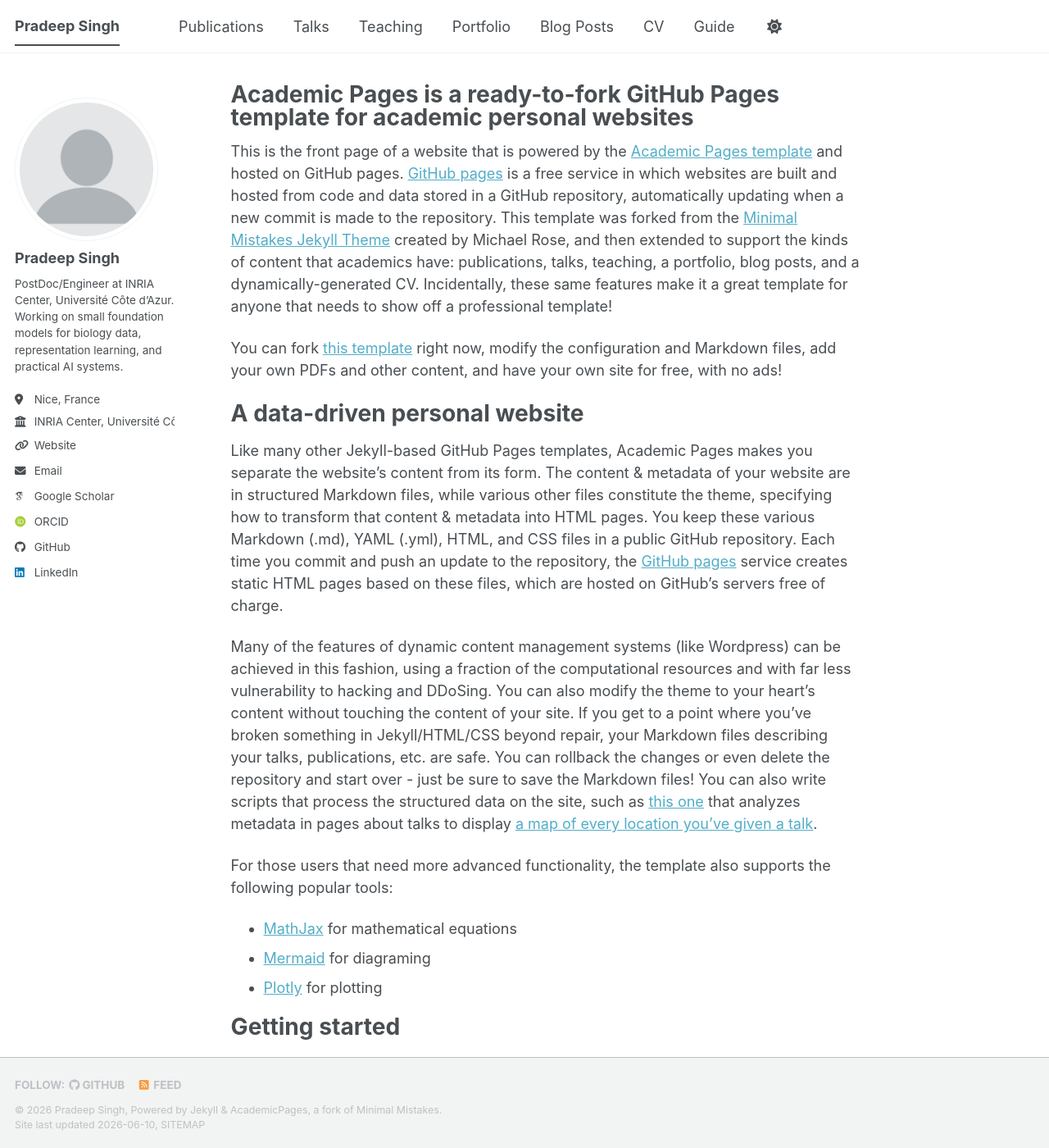
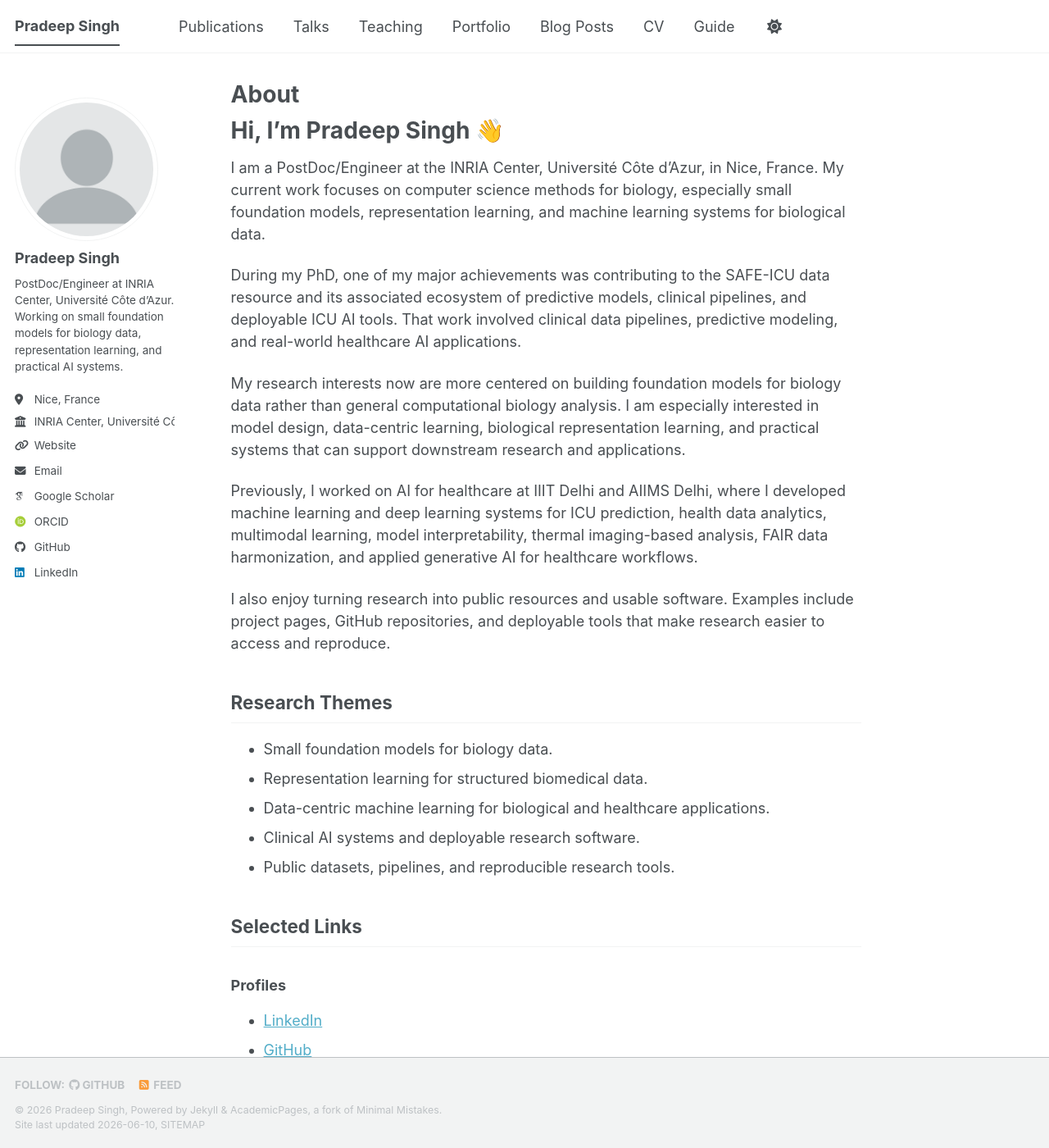
Before and after one commit to pradeepsinghnitk/pradeepsinghnitk.github.io, a Jekyll site: the page built from _pages/about.md, in a window 1280 px wide and 1400 px high. Shown: the whole window at 82% size. Built offline with Jekyll 4.4.1, drawn with Linux system fonts in a browser that asks for light colours; some web fonts are replaced; a script bundle is joined from its source files by our own code; library files that are not in the unit come from our copies; some of the changed text lies outside the part shown.

Commit message:
Update about.md

```diff
--- a/_pages/about.md
+++ b/_pages/about.md
@@ -1,56 +1,48 @@
 ---
+title: "About"
 permalink: /
-title: "Academic Pages is a ready-to-fork GitHub Pages template for academic personal websites"
 author_profile: true
 redirect_from:
   - /about/
   - /about.html
 ---
 
-This is the front page of a website that is powered by the [Academic Pages template](https://github.com/academicpages/academicpages.github.io) and hosted on GitHub pages. [GitHub pages](https://pages.github.com) is a free service in which websites are built and hosted from code and data stored in a GitHub repository, automatically updating when a new commit is made to the repository. This template was forked from the [Minimal Mistakes Jekyll Theme](https://mmistakes.github.io/minimal-mistakes/) created by Michael Rose, and then extended to support the kinds of content that academics have: publications, talks, teaching, a portfolio, blog posts, and a dynamically-generated CV. Incidentally, these same features make it a great template for anyone that needs to show off a professional template!
+# Hi, I'm Pradeep Singh 👋
 
- You can fork [this template](https://github.com/academicpages/academicpages.github.io) right now, modify the configuration and Markdown files, add your own PDFs and other content, and have your own site for free, with no ads!
+I am a PostDoc/Engineer at the INRIA Center, Université Côte d’Azur, in Nice, France. My current work focuses on computer science methods for biology, especially small foundation models, representation learning, and machine learning systems for biological data.
 
-A data-driven personal website
-======
-Like many other Jekyll-based GitHub Pages templates, Academic Pages makes you separate the website's content from its form. The content & metadata of your website are in structured Markdown files, while various other files constitute the theme, specifying how to transform that content & metadata into HTML pages. You keep these various Markdown (.md), YAML (.yml), HTML, and CSS files in a public GitHub repository. Each time you commit and push an update to the repository, the [GitHub pages](https://pages.github.com/) service creates static HTML pages based on these files, which are hosted on GitHub's servers free of charge.
+During my PhD, one of my major achievements was contributing to the SAFE-ICU data resource and its associated ecosystem of predictive models, clinical pipelines, and deployable ICU AI tools. That work involved clinical data pipelines, predictive modeling, and real-world healthcare AI applications.
 
-Many of the features of dynamic content management systems (like Wordpress) can be achieved in this fashion, using a fraction of the computational resources and with far less vulnerability to hacking and DDoSing. You can also modify the theme to your heart's content without touching the content of your site. If you get to a point where you've broken something in Jekyll/HTML/CSS beyond repair, your Markdown files describing your talks, publications, etc. are safe. You can rollback the changes or even delete the repository and start over - just be sure to save the Markdown files! You can also write scripts that process the structured data on the site, such as [this one](https://github.com/academicpages/academicpages.github.io/blob/master/talkmap.ipynb) that analyzes metadata in pages about talks to display [a map of every location you've given a talk](https://academicpages.github.io/talkmap.html).
+My research interests now are more centered on building foundation models for biology data rather than general computational biology analysis. I am especially interested in model design, data-centric learning, biological representation learning, and practical systems that can support downstream research and applications.
 
-For those users that need more advanced functionality, the template also supports the following popular tools:
-- [MathJax](https://www.mathjax.org/) for mathematical equations
-- [Mermaid](https://mermaid.js.org/) for diagraming
-- [Plotly](https://plotly.com/javascript/) for plotting
+Previously, I worked on AI for healthcare at IIIT Delhi and AIIMS Delhi, where I developed machine learning and deep learning systems for ICU prediction, health data analytics, multimodal learning, model interpretability, thermal imaging-based analysis, FAIR data harmonization, and applied generative AI for healthcare workflows.
 
-Getting started
-======
-1. Register a GitHub account if you don't have one and confirm your e-mail (required!)
-1. Fork [this template](https://github.com/academicpages/academicpages.github.io) by clicking the "Use this template" button in the top right.
-1. Go to the repository's settings (rightmost item in the tabs that start with "Code", should be below "Unwatch"). Rename the repository "[your GitHub username].github.io", which will also be your website's URL.
-1. Set site-wide configuration and create content & metadata (see below -- also see [this set of diffs](https://archive.is/3TPas) showing what files were changed to set up [an example site](https://getorg-testacct.github.io) for a user with the username "getorg-testacct")
-1. Upload any files (like PDFs, .zip files, etc.) to the files/ directory. They will appear at https://[your GitHub username].github.io/files/example.pdf.
-1. Check status by going to the repository settings, in the "GitHub pages" section
+I also enjoy turning research into public resources and usable software. Examples include project pages, GitHub repositories, and deployable tools that make research easier to access and reproduce.
 
-Site-wide configuration
-------
-The main configuration file for the site is in the base directory in [_config.yml](https://github.com/academicpages/academicpages.github.io/blob/master/_config.yml), which defines the content in the sidebars and other site-wide features. You will need to replace the default variables with ones about yourself and your site's github repository. The configuration file for the top menu is in [_data/navigation.yml](https://github.com/academicpages/academicpages.github.io/blob/master/_data/navigation.yml). For example, if you don't have a portfolio or blog posts, you can remove those items from that navigation.yml file to remove them from the header.
+## Research Themes
 
-Create content & metadata
-------
-For site content, there is one Markdown file for each type of content, which are stored in directories like _publications, _talks, _posts, _teaching, or _pages. For example, each talk is a Markdown file in the [_talks directory](https://github.com/academicpages/academicpages.github.io/tree/master/_talks). At the top of each Markdown file is structured data in YAML about the talk, which the theme will parse to do lots of cool stuff. The same structured data about a talk is used to generate the list of talks on the [Talks page](https://academicpages.github.io/talks), each [individual page](https://academicpages.github.io/talks/2012-03-01-talk-1) for specific talks, the talks section for the [CV page](https://academicpages.github.io/cv), and the [map of places you've given a talk](https://academicpages.github.io/talkmap.html) (if you run this [python file](https://github.com/academicpages/academicpages.github.io/blob/master/talkmap.py) or [Jupyter notebook](https://github.com/academicpages/academicpages.github.io/blob/master/talkmap.ipynb), which creates the HTML for the map based on the contents of the _talks directory).
+- Small foundation models for biology data.
+- Representation learning for structured biomedical data.
+- Data-centric machine learning for biological and healthcare applications.
+- Clinical AI systems and deployable research software.
+- Public datasets, pipelines, and reproducible research tools.
 
-**Markdown generator**
+## Selected Links
 
-The repository includes [a set of Jupyter notebooks](https://github.com/academicpages/academicpages.github.io/tree/master/markdown_generator
-) that converts a CSV containing structured data about talks or presentations into individual Markdown files that will be properly formatted for the Academic Pages template. The sample CSVs in that directory are the ones I used to create my own personal website at stuartgeiger.com. My usual workflow is that I keep a spreadsheet of my publications and talks, then run the code in these notebooks to generate the Markdown files, then commit and push them to the GitHub repository.
+### Profiles
+- [LinkedIn](https://www.linkedin.com/in/pradeep-singh-1a0335119/)
+- [GitHub](https://github.com/pradeepsinghnitk)
+- [Google Scholar](https://scholar.google.com/citations?user=VmelJF8AAAAJ)
+- [ORCID](https://orcid.org/0000-0002-1215-7553)
+- [Previous lab page](https://tavlab.iiitd.edu.in/team/pradeep-singh)
 
-How to edit your site's GitHub repository
-------
-Many people use a git client to create files on their local computer and then push them to GitHub's servers. If you are not familiar with git, you can directly edit these configuration and Markdown files directly in the github.com interface. Navigate to a file (like [this one](https://github.com/academicpages/academicpages.github.io/blob/master/_talks/2012-03-01-talk-1.md) and click the pencil icon in the top right of the content preview (to the right of the "Raw | Blame | History" buttons). You can delete a file by clicking the trashcan icon to the right of the pencil icon. You can also create new files or upload files by navigating to a directory and clicking the "Create new file" or "Upload files" buttons.
+### Projects and resources
+- [SAFE-ICU project](https://safeicu.aiims.edu.in/project/safeicu/)
+- [SIgnose](https://github.com/tavlab-iiitd/SIgnose)
+- [ThermalShockNet](https://github.com/pradeepsinghnitk/Shock-Prediction-with-Thermal-videos)
+- [ContraIndicator](https://github.com/tavlab-iiitd/ContraIndicator)
 
-Example: editing a Markdown file for a talk
-![Editing a Markdown file for a talk](/images/editing-talk.png)
+## Contact
 
-For more info
-------
-More info about configuring Academic Pages can be found in [the guide](https://academicpages.github.io/markdown/), the [growing wiki](https://github.com/academicpages/academicpages.github.io/wiki), and you can always [ask a question on GitHub](https://github.com/academicpages/academicpages.github.io/discussions). The [guides for the Minimal Mistakes theme](https://mmistakes.github.io/minimal-mistakes/docs/configuration/) (which this theme was forked from) might also be helpful.
+- Primary email: [pradeep.singh@inria.fr](mailto:pradeep.singh@inria.fr)
+- Secondary email: [pradeeps@iiitd.ac.in](mailto:pradeeps@iiitd.ac.in)
```
